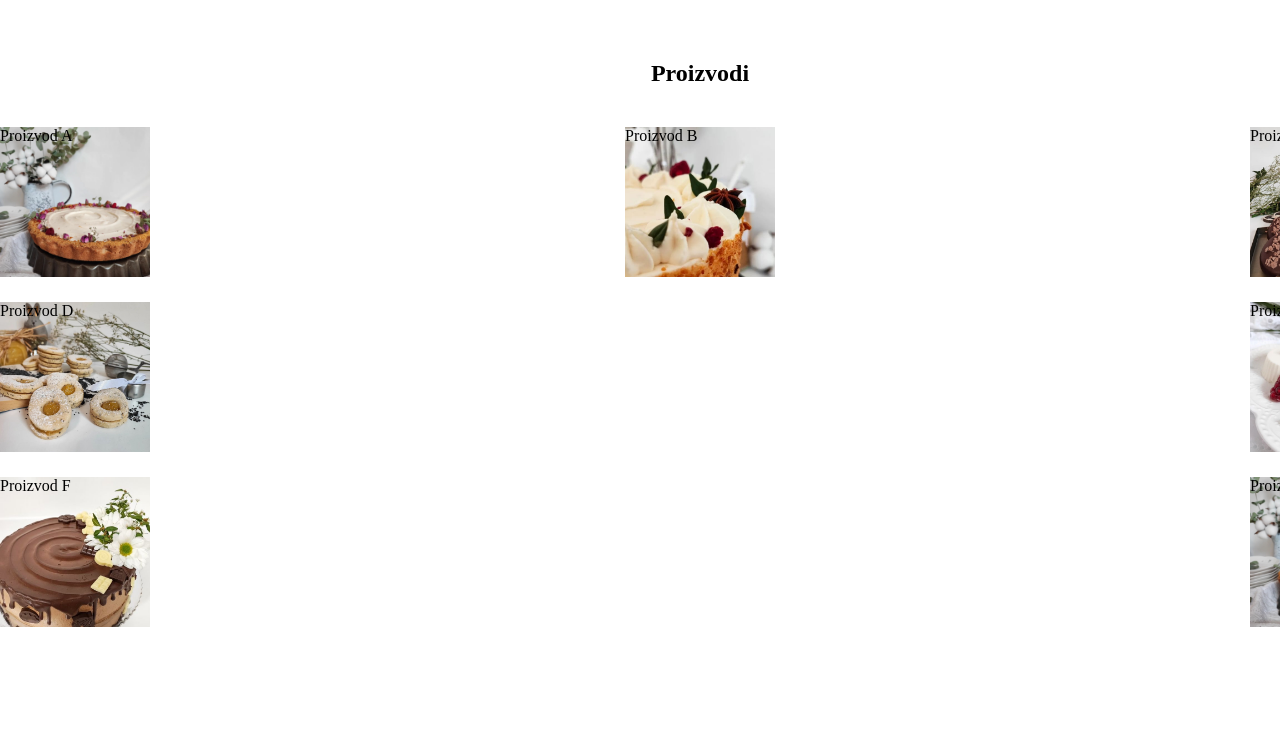
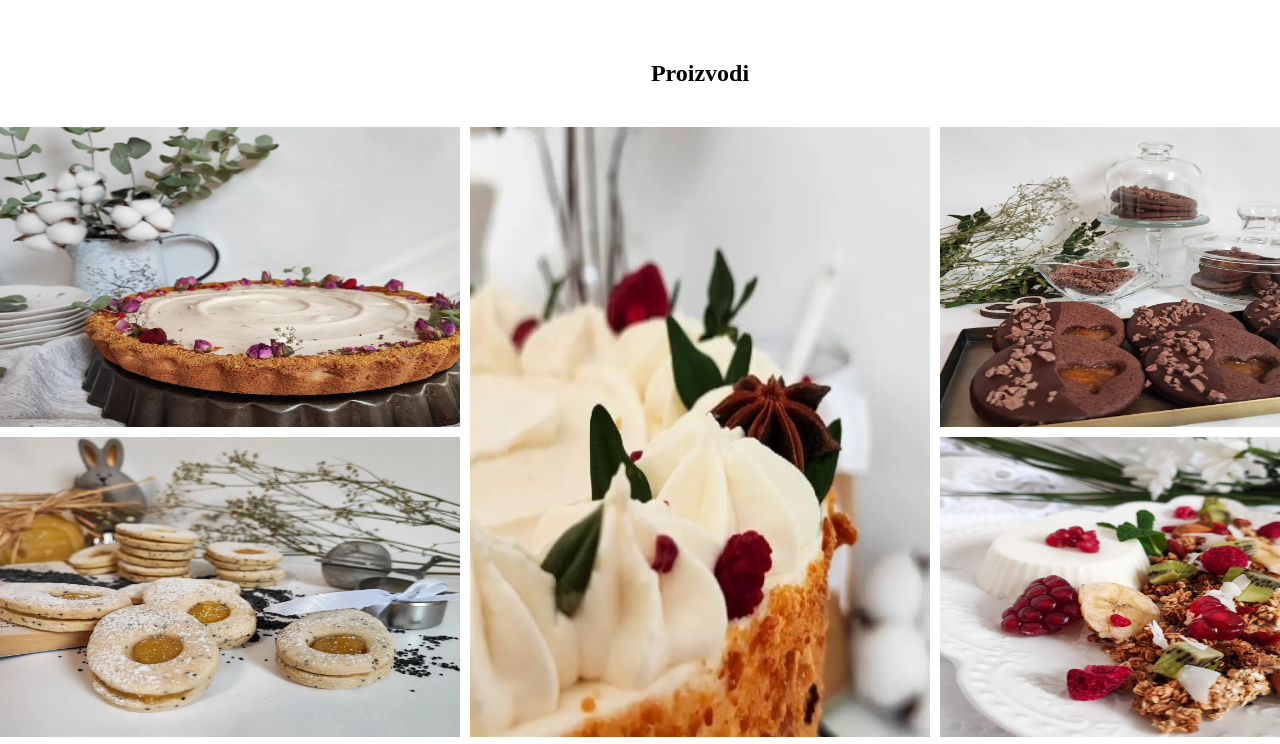
Before and after one commit to ErminSelimovic/html-kurs, a plain HTML site: page Web/index.html in a window 1280 px wide. Shown: the part 1704-2448 px from the top of the page. Drawn offline with Linux system fonts and the light colour scheme.

Commit message:
Implementacija GRID-a

```diff
--- a/Web/main.css
+++ b/Web/main.css
@@ -215,12 +215,12 @@ body {
 
 .matrica {
     margin-top: 40px;
-    height: 500px;
     display: grid;
-    grid-gap: 10px;
-    grid-template: "a b c" "d b e" "f f g";
-    align-content: space-between;
-    justify-content: space-between;
+    height: 70vh;
+    grid-template-columns: 1fr 1fr 1fr;
+    grid-template-rows: 300px 300px 300px;
+    gap: 10px 10px;
+    grid-template-areas: "a b c" "d b e" "f f g";
 }
 
 #proizvod-a {
@@ -254,18 +254,19 @@ body {
 .proizvod {
     display: grid;
     grid-template: "region";
-    align-content: stretch;
-    justify-content: stretch;
+    background-color: #2098e9;
 }
 
-.proizvod>img {
+.proizvod img {
     grid-area: region;
-    justify-self: stretch;
-    align-self: stretch;
-    width: 150px;
-    height: 150px;
+    overflow: hidden;
+    position: center;
+    size: cover;
+    width: 100%;
+    height: 100%;
 }
 
 span {
     grid-area: region;
+    display: none;
 }
```
